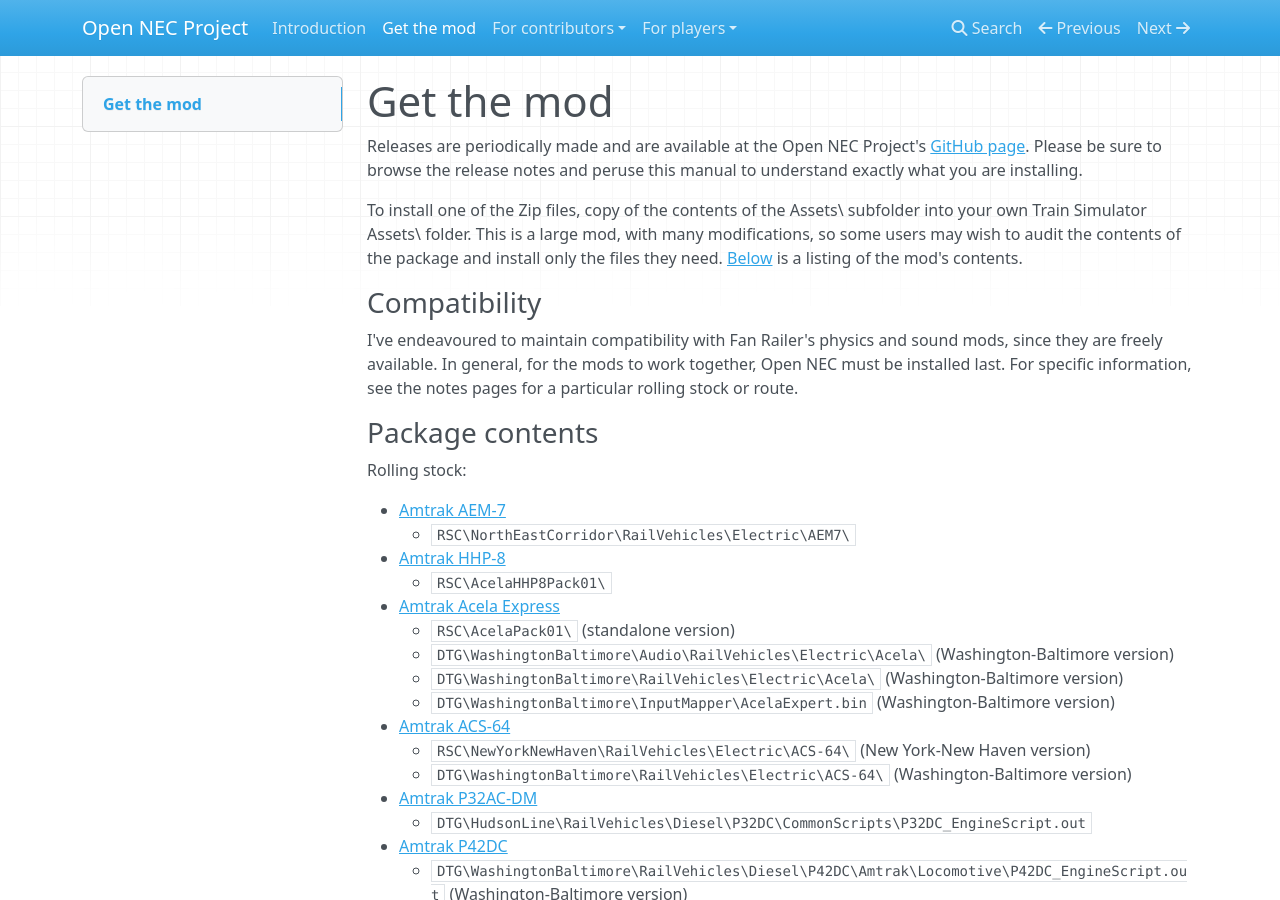
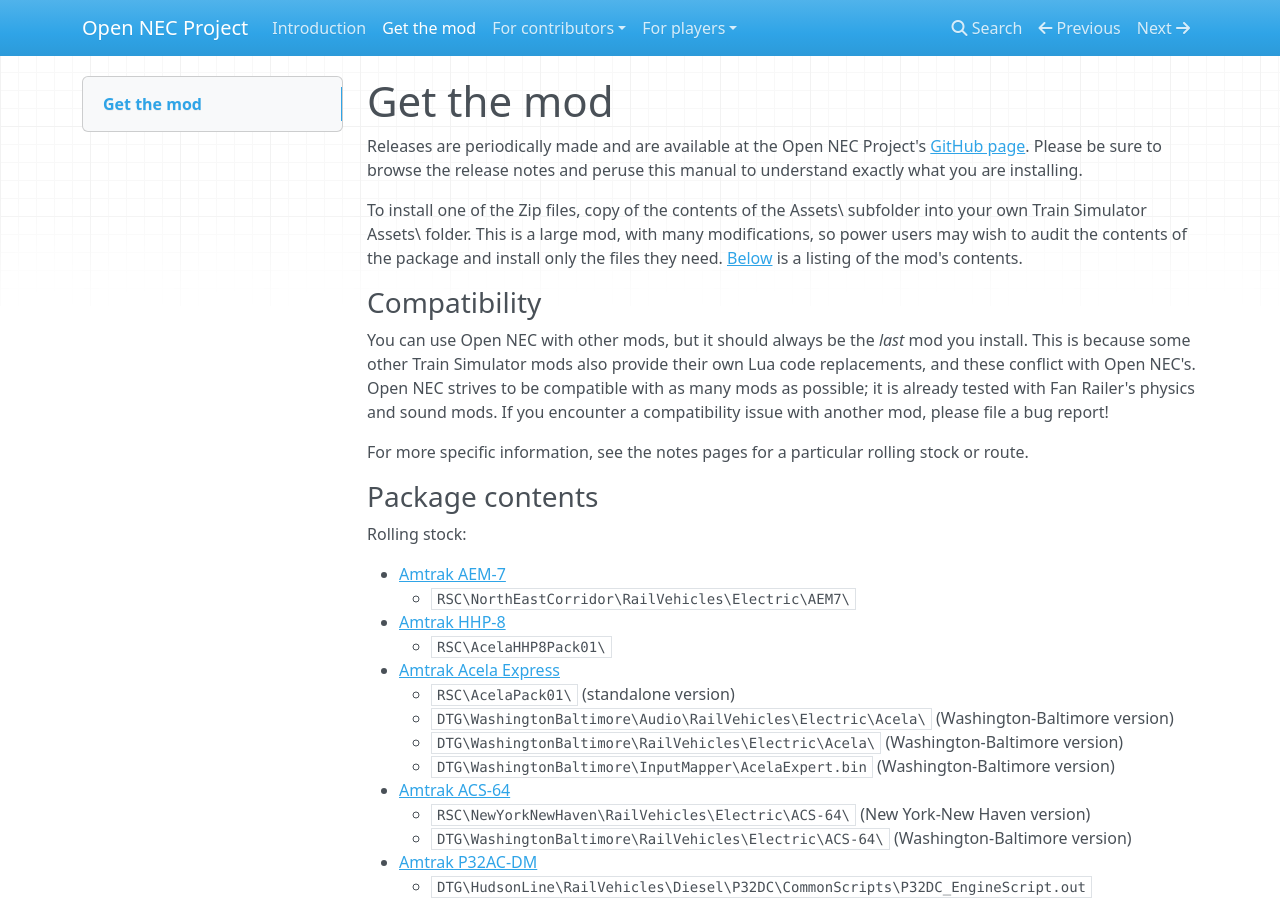
Before and after one commit to YoRyan/open-nec, an MkDocs documentation site: the page built from Docs/installation.md, in a window 1280 px wide and 900 px high. Built offline with MkDocs 1.6.1, drawn with Linux system fonts in a browser that asks for light colours; nearby versions of some CDN libraries.

Commit message:
docs: set new mod compatibility policy

```diff
--- a/Docs/installation.md
+++ b/Docs/installation.md
@@ -2,11 +2,13 @@
 
 Releases are periodically made and are available at the Open NEC Project's [GitHub page](https://github.com/YoRyan/open-nec/releases). Please be sure to browse the release notes and peruse this manual to understand exactly what you are installing.
 
-To install one of the Zip files, copy of the contents of the Assets\ subfolder into your own Train Simulator Assets\ folder. This is a large mod, with many modifications, so some users may wish to audit the contents of the package and install only the files they need. [Below](#package-contents) is a listing of the mod's contents.
+To install one of the Zip files, copy of the contents of the Assets\ subfolder into your own Train Simulator Assets\ folder. This is a large mod, with many modifications, so power users may wish to audit the contents of the package and install only the files they need. [Below](#package-contents) is a listing of the mod's contents.
 
 ### Compatibility
 
-I've endeavoured to maintain compatibility with Fan Railer's physics and sound mods, since they are freely available. In general, for the mods to work together, Open NEC must be installed last. For specific information, see the notes pages for a particular rolling stock or route.
+You can use Open NEC with other mods, but it should always be the *last* mod you install. This is because some other Train Simulator mods also provide their own Lua code replacements, and these conflict with Open NEC's. Open NEC strives to be compatible with as many mods as possible; it is already tested with Fan Railer's physics and sound mods. If you encounter a compatibility issue with another mod, please file a bug report!
+
+For more specific information, see the notes pages for a particular rolling stock or route.
 
 ### Package contents
 
```
